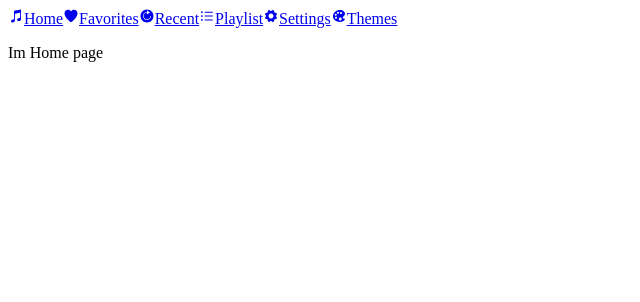
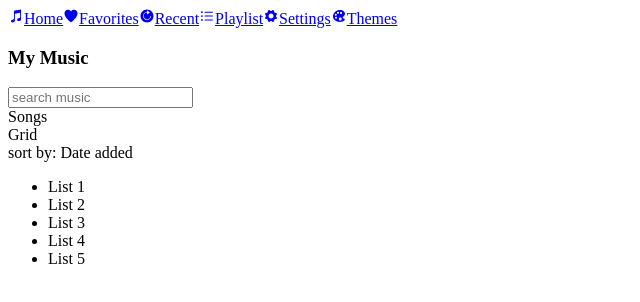
Before and after one commit to Davejs136/player-app, a React (Create React App) app: page / in a window 1280 px wide. Shown: the top 302 px of the page, without its empty margins (0-640 px from the left). Built offline with nearby package versions, Linux system fonts and the light colour scheme.

Commit message:
add: Home html struct

```diff
--- a/src/pages/Home/Home.js
+++ b/src/pages/Home/Home.js
@@ -1,7 +1,30 @@
 import React from 'react'
 
 const Home = () => (
-  <p>Im Home page</p>
+  <section className="home">
+    <div className="home__header">
+      <h1>My Music</h1>
+      <input type="text" placeholder="search music" />
+    </div>
+    <div className="home__clasification">
+      <span className="home__mode home__mode--active">Songs</span>
+    </div>
+    <div className="home__view-mode">
+      <div className="iconm">Grid</div>
+      <div className="home__sort">
+        sort by: <span className="home__sort-active">Date added</span>
+      </div>
+    </div>
+    <div className="home__list">
+      <ul>
+        <li>List 1</li>
+        <li>List 2</li>
+        <li>List 3</li>
+        <li>List 4</li>
+        <li>List 5</li>
+      </ul>
+    </div>
+  </section>
 )
 
 export default Home
```
